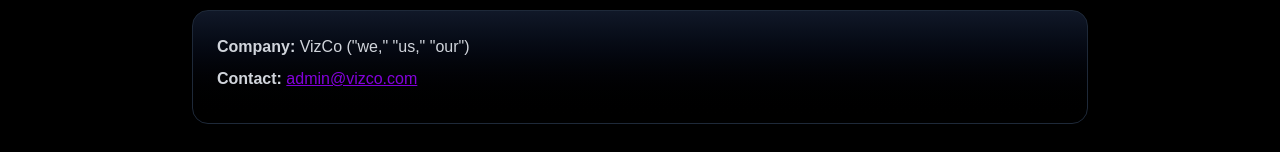
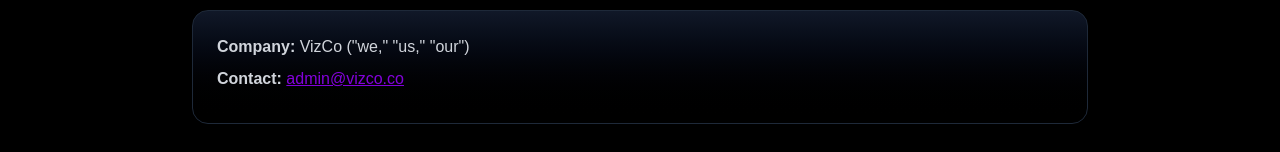
Before and after one commit to CK-Cog/VizCo_Website, a Next.js app: page /privacy-policy in a window 1280 px wide. Shown: the part 222-374 px from the top of the page. Built offline with nearby package versions, Linux system fonts and the light colour scheme.

Commit message:
Fix email address: change admin@vizco.com to admin@vizco.co

```diff
--- a/src/app/privacy-policy/page.tsx
+++ b/src/app/privacy-policy/page.tsx
@@ -13,7 +13,7 @@
             <strong>Company:</strong> VizCo (&quot;we,&quot; &quot;us,&quot; &quot;our&quot;)
           </p>
           <p className="text-gray-300 mb-2">
-            <strong>Contact:</strong> <a href="mailto:admin@vizco.com" className="text-purple-700 underline hover:text-purple-600">admin@vizco.com</a>
+            <strong>Contact:</strong> <a href="mailto:admin@vizco.co" className="text-purple-700 underline hover:text-purple-600">admin@vizco.co</a>
           </p>
         </div>
 
@@ -209,7 +209,7 @@
               <strong>VizCo Privacy Team</strong>
             </p>
             <p className="text-gray-300">
-              <a href="mailto:admin@vizco.com" className="text-purple-700 underline hover:text-purple-600">admin@vizco.com</a>
+              <a href="mailto:admin@vizco.co" className="text-purple-700 underline hover:text-purple-600">admin@vizco.co</a>
             </p>
           </div>
         </section>
```
